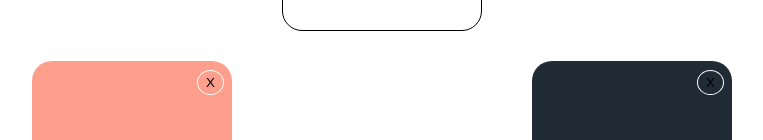
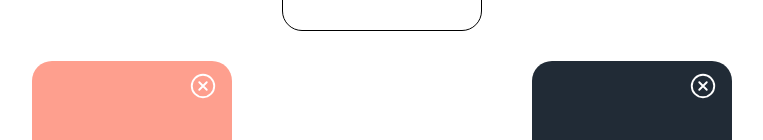
Before and after one commit to Gw3i/color-saver, a React (Create React App) app: page / in a window 1280 px wide. Shown: the part 199-339 px from the top of the page, without its empty margins (258-1021 px from the left). Built offline with nearby package versions, Linux system fonts and the light colour scheme.

Commit message:
Add delete button icon and styling

```diff
--- a/public/index.html
+++ b/public/index.html
@@ -39,5 +39,13 @@
       To begin the development, run `npm start` or `yarn start`.
       To create a production bundle, use `npm run build` or `yarn build`.
     -->
+    <script
+      type="module"
+      src="https://unpkg.com/ionicons@5.5.2/dist/ionicons/ionicons.esm.js"
+    ></script>
+    <script
+      nomodule
+      src="https://unpkg.com/ionicons@5.5.2/dist/ionicons/ionicons.js"
+    ></script>
   </body>
 </html>
--- a/src/Components/ColorCard.css
+++ b/src/Components/ColorCard.css
@@ -30,12 +30,16 @@
   position: absolute;
   right: 8px;
   top: 8.5px;
-  background: transparent;
-  border: 1px solid white;
-  padding: 4px 8px;
-  border-radius: 50%;
+  border: none;
+  background: none;
 }
 
-.delete-button:hover {
+ion-icon {
+  font-size: 30px;
+  color: white;
+}
+/*
+ion-icon:hover {
   background-color: white;
-}
+  color: black;
+} */
--- a/src/Components/ColorCard.jsx
+++ b/src/Components/ColorCard.jsx
@@ -23,13 +23,20 @@ export default function ColorCard({
       <button
         className="delete-button"
         onClick={() => {
-          console.log(colorCode.id);
           setColorCodes(
             colorCodes.filter((listItem) => listItem.id !== colorCode.id)
           );
         }}
       >
-        X
+        <ion-icon
+          name="close-circle-outline"
+          onMouseOver={(event) => {
+            event.target.name = "close-circle";
+          }}
+          onMouseOut={(event) => {
+            event.target.name = "close-circle-outline";
+          }}
+        ></ion-icon>
       </button>
     </div>
   );
```
